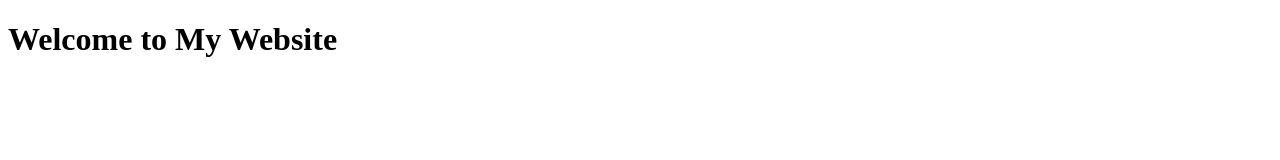
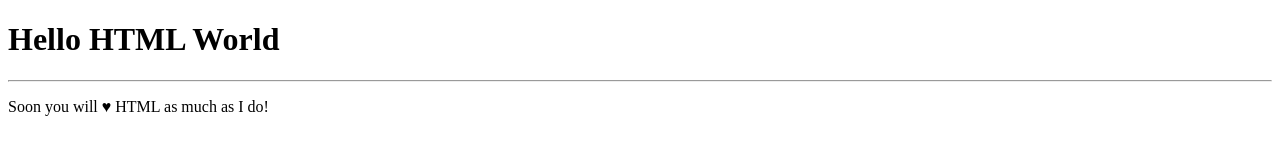
Before and after one commit to jennerdulce/lab4-web-foundations-html, a plain HTML site: page docs/index.html in a window 1280 px wide. Drawn offline with Linux system fonts and the light colour scheme.

Commit message:
feat: step2 complete; added p tag with content

```diff
--- a/docs/index.html
+++ b/docs/index.html
@@ -1,17 +1,22 @@
 <!DOCTYPE html>
 <html lang="en">
+
 <head>
     <meta charset="UTF-8">
     <meta name="viewport" content="width=device-width, initial-scale=1.0">
     <title>Basic HTML Layout</title>
 </head>
+
 <body>
     <header>
-        <h1>Welcome to My Website</h1>
+        <h1>Hello HTML World</h1>
+        <hr>
+        <p title="Did you mouse me?">Soon you will &hearts; HTML as much as I do!</p>
     </header>
     <main>
     </main>
     <footer>
     </footer>
 </body>
+
 </html>
```
